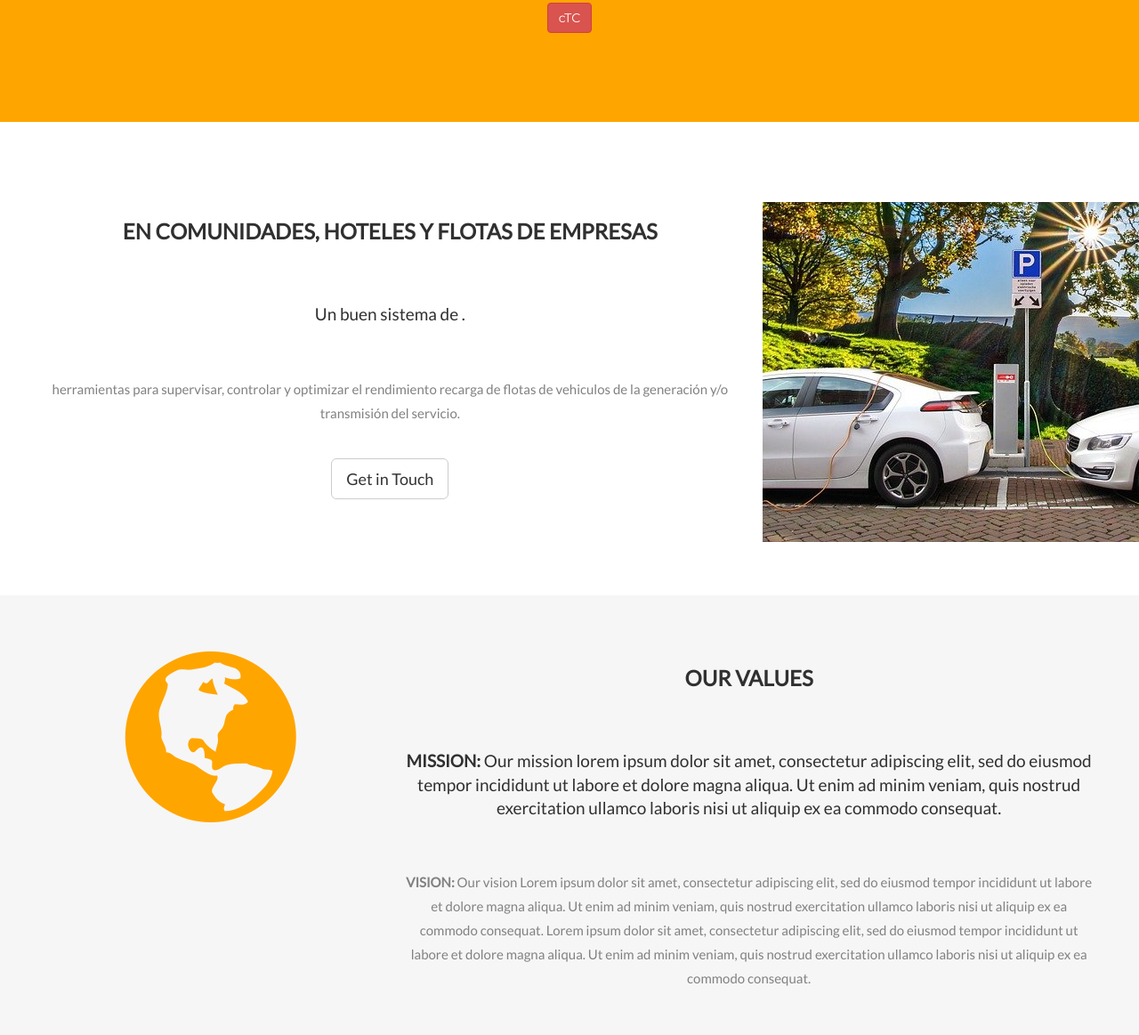
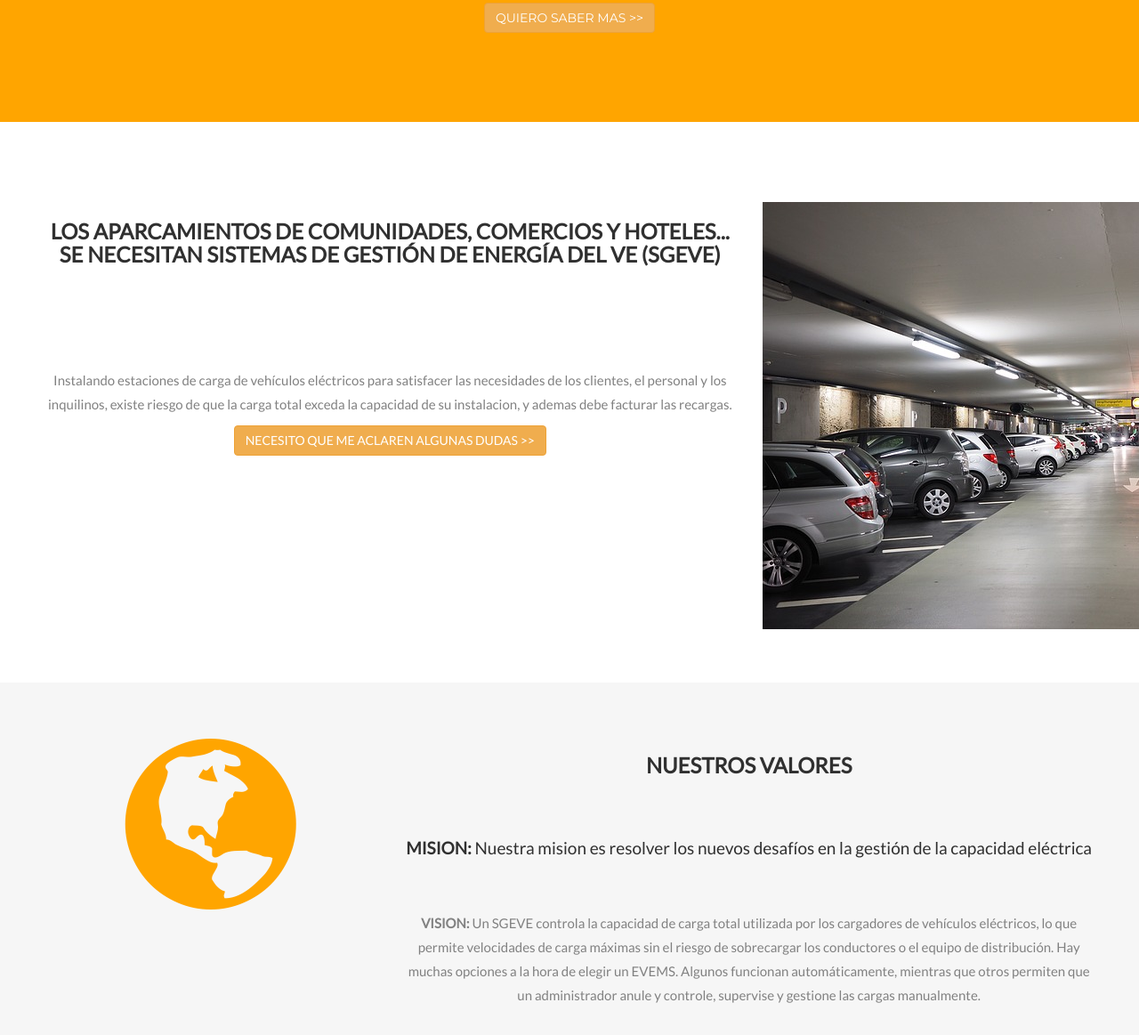
Before and after one commit to recargaelcoche/recargaelcoche.github.io, a plain HTML site: page index.html in a window 1280 px wide. Shown: the part 249-1412 px from the top of the page at 89% size. Drawn offline with nearby package versions, Linux system fonts and the light colour scheme.

Commit message:
prg jue 10 jun 2021 18:07:51 CEST

```diff
--- a/css.css
+++ b/css.css
@@ -23,7 +23,7 @@ h4 {
 	width: 100px;
 	height: 40px;
 	transform: skew(30deg);
-	background: rgb(218, 19, 19);
+	background: rgb(238, 196, 11);
 }
 .jumbotron {
   background-color: orange;
--- a/index.html
+++ b/index.html
@@ -30,8 +30,8 @@
         <ul class="nav navbar-nav navbar-right">
           <li><a href="#about">INICIO</a></li>
           <li><a href="#services">SERVICIOS</a></li>
-          <!-- <li><a href="#portfolio">PORTFOLIO</a></li> -->
-          <li><a href="#pricing">PRICIO</a></li>
+          <li><a href="#portfolio">INSTALADORES</a></li>
+          <li><a href="#pricing">PRECIO</a></li>
           <li><a href="#contact">CONTACTO</a></li>
         </ul>
       </div>
@@ -40,10 +40,10 @@
 
   <div class="jumbotron text-center">
     <h1>RECARGA EL COCHE</h1>
-    <p>Nuestra especialidad es la gestion optima de la recarga de tu  coche  </p>
+    <p>Nuestra especialidad es la gestion optima de la recarga en su aparcamiento  </p>
 
     <form action="#contact">
-      <input class="btn btn-danger" type="submit" value="cTC" />
+      <input class="btn btn-warning" type="submit" value="QUIERO SABER MAS >>" />
     </form>
 
 
@@ -53,13 +53,17 @@
   <div id="about" class="container-fluid">
     <div class="row">
       <div class="col-sm-8">
-        <h2>En comunidades, hoteles y flotas de empresas</h2><br>
-        <h4>Un buen sistema de .</h4><br>
-        <p>herramientas para supervisar, controlar y optimizar el rendimiento recarga de flotas de vehiculos de la generación y/o transmisión del servicio.</p>
-        <br><button href="#contact" class="btn btn-default btn-lg">Get in Touch</button>
-      </div>
+        <h2>Los aparcamientos de comunidades, comercios y hoteles... se necesitan sistemas de gestión de energía del VE (SGEVE)</h2><br>
+        <h4></h4><br>
+        <p> Instalando estaciones de carga de vehículos eléctricos para satisfacer las necesidades de los clientes, el personal y los inquilinos,
+          existe riesgo de que la carga total exceda la capacidad de su instalacion, y ademas debe facturar las recargas.
+           </p>
+        <form action="#contact">
+          <input class="btn btn-warning" type="submit" value="NECESITO QUE ME ACLAREN ALGUNAS DUDAS >>" />
+        </form>
+          </div>
       <div class="col-sm-4">
-        <img src="fig/car-3117778_640.jpg" alt="">
+        <img src="fig/multi-storey-car-park-1271919_640.jpg" alt="">
       </div>
     </div>
   </div>
@@ -70,16 +74,12 @@
         <span class="glyphicon glyphicon-globe logo slideanim"></span>
       </div>
       <div class="col-sm-8">
-        <h2>Our Values</h2><br>
-        <h4><strong>MISSION:</strong> Our mission lorem ipsum dolor sit amet, consectetur adipiscing elit, sed do
-          eiusmod tempor incididunt ut labore et dolore magna aliqua. Ut enim ad minim veniam, quis nostrud exercitation
-          ullamco laboris nisi ut aliquip ex ea commodo consequat.</h4><br>
-        <p><strong>VISION:</strong> Our vision Lorem ipsum dolor sit amet, consectetur adipiscing elit, sed do eiusmod
-          tempor incididunt ut labore et dolore magna aliqua. Ut enim ad minim veniam, quis nostrud exercitation ullamco
-          laboris nisi ut aliquip ex ea commodo consequat.
-          Lorem ipsum dolor sit amet, consectetur adipiscing elit, sed do eiusmod tempor incididunt ut labore et dolore
-          magna aliqua. Ut enim ad minim veniam, quis nostrud exercitation ullamco laboris nisi ut aliquip ex ea commodo
-          consequat.</p>
+        <h2>Nuestros valores</h2><br>
+        <h4><strong>MISION:</strong> Nuestra mision es resolver los nuevos desafíos en la gestión de la capacidad eléctrica</h4><br>
+        <p><strong>VISION:</strong> Un SGEVE controla la capacidad de carga total utilizada por los cargadores de vehículos eléctricos,
+          lo que permite velocidades de carga máximas sin el riesgo de sobrecargar los conductores o el equipo de distribución.
+          Hay muchas opciones a la hora de elegir un EVEMS. Algunos funcionan automáticamente, mientras que otros
+          permiten que un administrador anule y controle, supervise y gestione las cargas manualmente. </p>
       </div>
     </div>
   </div>
@@ -124,6 +124,10 @@
         <p>Lorem ipsum dolor sit amet..</p>
       </div>
     </div>
+    <form action="#contact">
+      <input class="btn btn-warning" type="submit" value="QUIERO SABER MAS >>" />
+    </form>
+
   </div>
 
   <!-- Container (Portfolio Section) -->
@@ -176,6 +180,9 @@
           <h4>"Could I... BE any more happy with this company?"<br><span>Chandler Bing, Actor, FriendsAlot</span></h4>
         </div>
       </div>
+      <form action="#contact">
+        <input class="btn btn-warning" type="submit" value="ESPERO QUEDAR IGUALMENTE SATISFECHO    >>" />
+      </form>
 
       <!-- Left and right controls -->
       <a class="left carousel-control" href="#myCarousel" role="button" data-slide="prev">
@@ -254,6 +261,10 @@
         </div>
       </div>
     </div>
+
+    <form action="#contact">
+      <input class="btn btn-warning" type="submit" value="NO LO TENGO CLARO >>" />
+    </form>
   </div>
 
   <!-- Container (Contact Section) -->
```
Also changed, not shown: fig/multi-storey-car-park-1271919_640.jpg (added), fig/multi-storey-car-park-2705368_640.jpg (added), fig/parking-427955_640.jpg (added).
